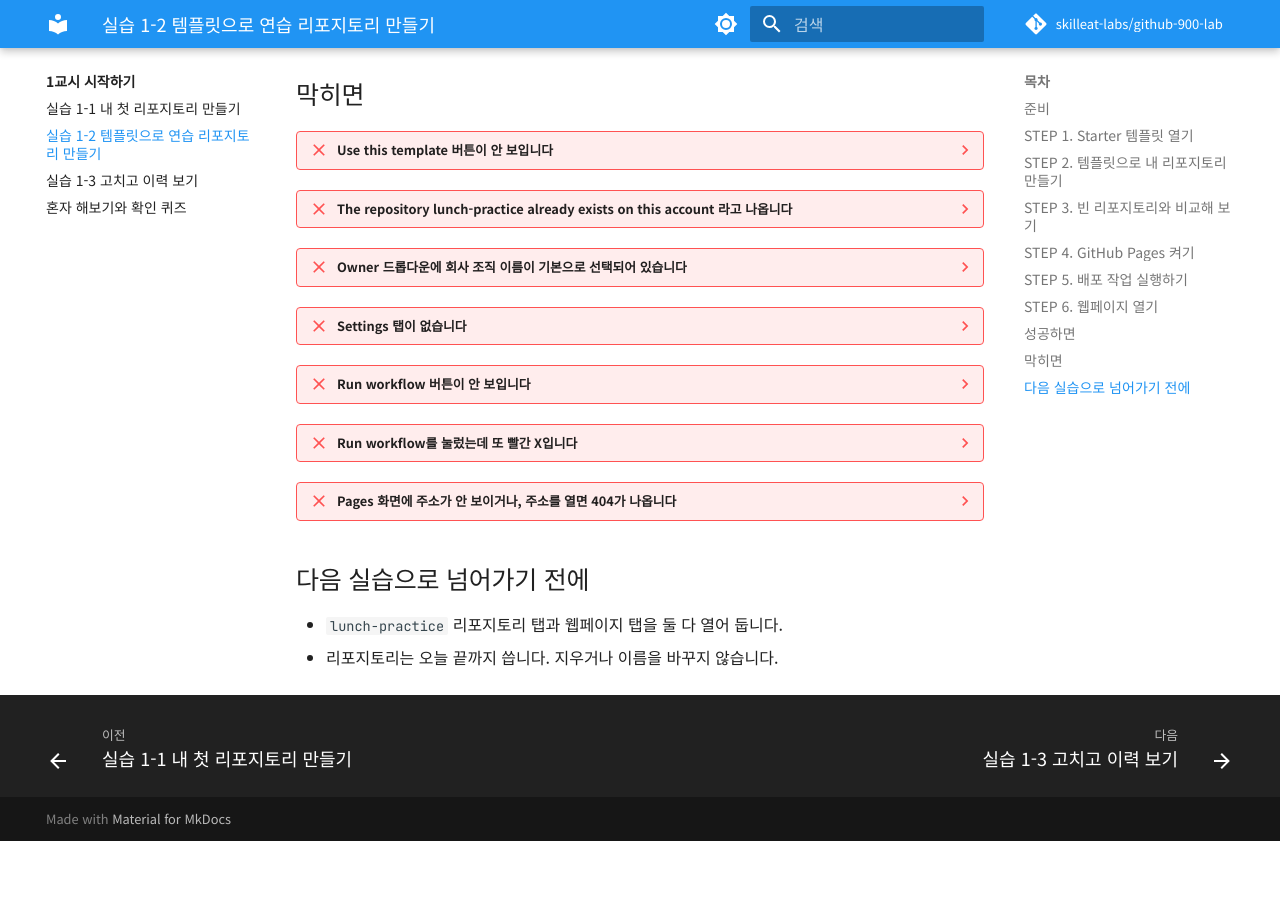
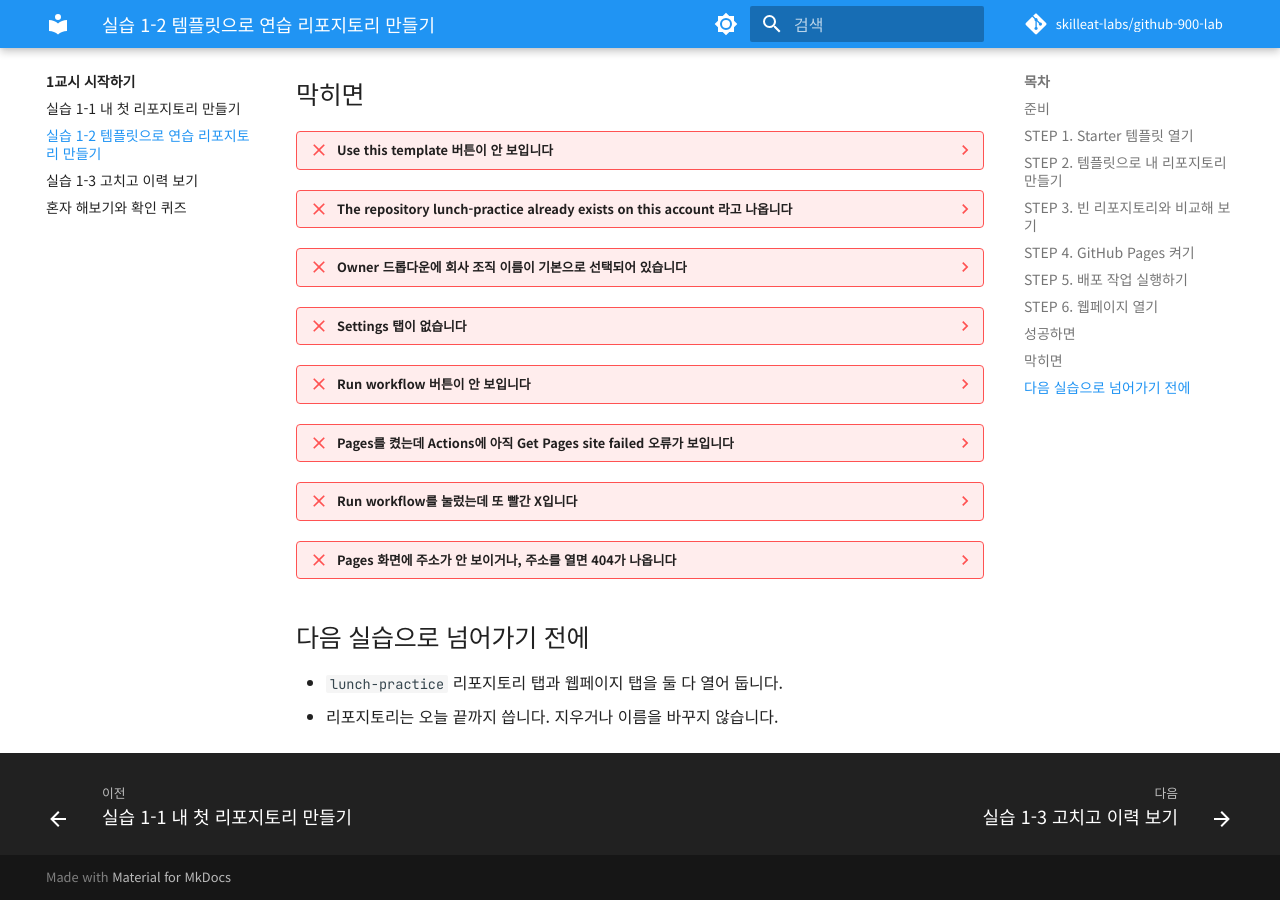
Before and after one commit to hyongsu/github-900-lab, an MkDocs documentation site: the page built from docs/class1/lab-2.md, in a window 1280 px wide and 900 px high, scrolled down 5410 px. Built offline with MkDocs 1.6.1 and Material for MkDocs 9.7.7, drawn with Linux system fonts in a browser that asks for light colours; comment, search, counter and statistics services are not loaded; before the commit the page ends 6251 px from its top, so only the background shows below that; part of the change alters nothing that is shown.

Commit message:
1-2 막히면: Pages를 켠 뒤에도 예전 실행 기록에 오류가 보이는 경우 안내
Co-Authored-By: Claude Opus 5.5 <noreply@anthropic.com>

```diff
--- a/docs/class1/lab-2.md
+++ b/docs/class1/lab-2.md
@@ -174,6 +174,11 @@ Starter에는 `main`에 커밋이 생기면 `site/` 폴더를 웹페이지로
 ??? failure "Run workflow 버튼이 안 보입니다"
     왼쪽 목록에서 **웹페이지 배포**를 클릭하지 않고 **All workflows**에 머물러 있는 경우입니다. 왼쪽에서 **웹페이지 배포**를 먼저 클릭합니다. Actions 탭에 "Workflows aren't being run on this repository" 같은 안내와 초록 버튼이 보이면 **I understand my workflows, go ahead and enable them**을 눌러 켠 뒤 다시 시도합니다.
 
+??? failure "Pages를 켰는데 Actions에 아직 Get Pages site failed 오류가 보입니다"
+    지금 보고 있는 것이 **리포지토리를 만들 때 돈 예전 실행 기록**(`Initial commit`)인지 확인합니다. Pages를 켠다고 예전 기록이 다시 실행되지는 않습니다. 그 기록은 빨간 X로 남겨 두고, STEP 5대로 **웹페이지 배포** → **Run workflow**를 눌러 **새 실행**을 만듭니다. 목록 맨 위에 새 기록이 생겨 초록 체크가 되면 성공입니다.
+
+    같은 화면의 `Node.js 20 is deprecated`, `The ubuntu-latest label will migrate` 같은 노란 경고는 GitHub가 보내는 안내 문구입니다. 실패 원인이 아니니 무시합니다.
+
 ??? failure "Run workflow를 눌렀는데 또 빨간 X입니다"
     **Settings** → **Pages**의 Source가 `GitHub Actions`로 바뀌었는지 다시 확인합니다. 바뀌어 있다면 빨간 X 실행 기록을 클릭하고, 오른쪽 위 **Re-run jobs** → **Re-run all jobs**를 눌러 한 번 더 실행합니다.
 
```
